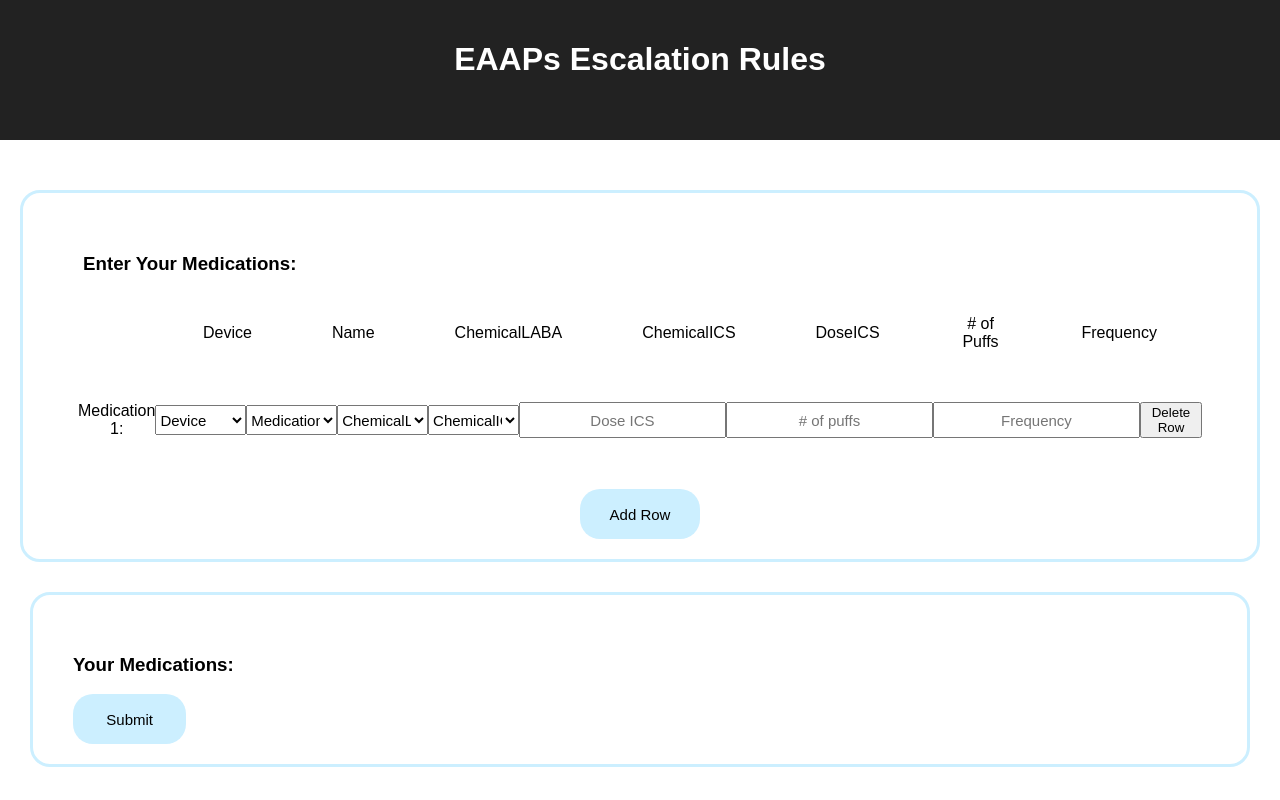
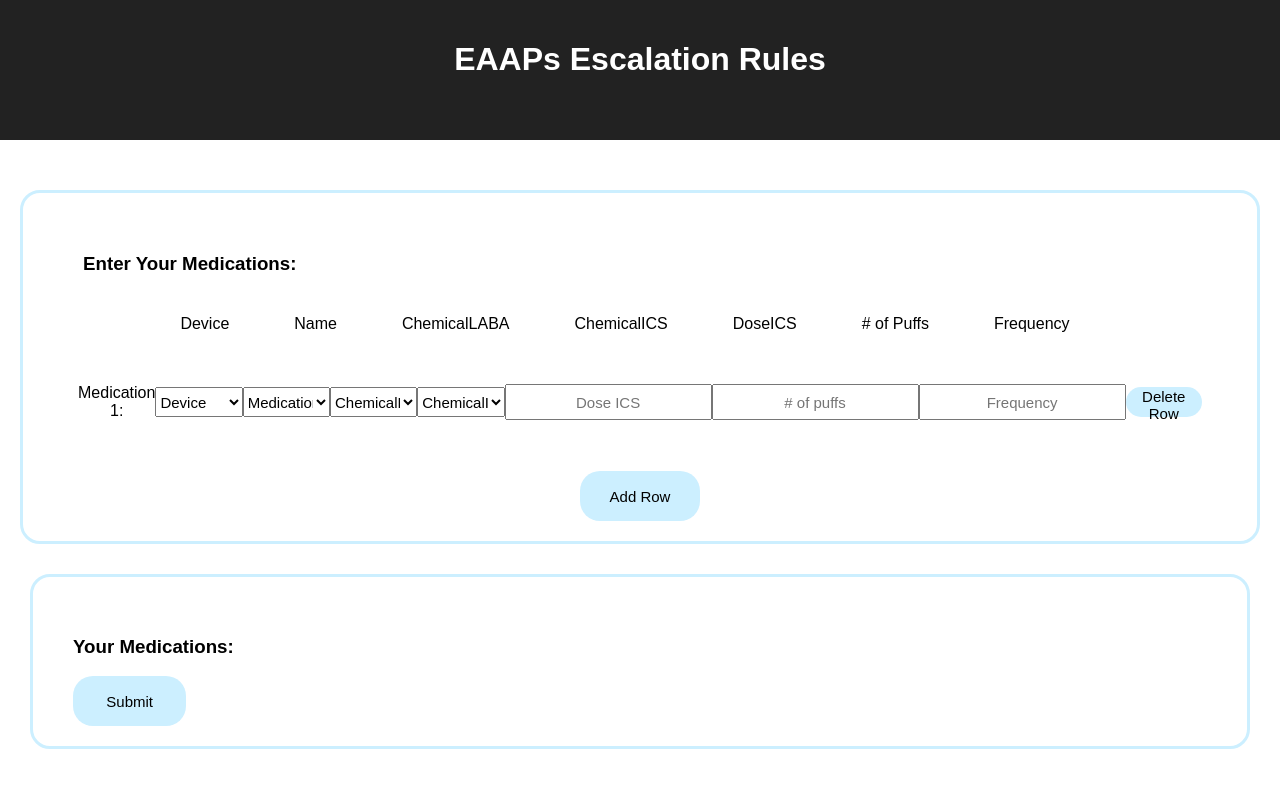
Before and after one commit to qoc-shirley/EAAPS-Rules, a React (Create React App) app: page / in a window 1280 px wide. Both pictures are taken after a click on the button "Add Row". Shown: the top 800 px of the page. Built offline with nearby package versions, Linux system fonts and the light colour scheme.

Commit message:
edited header

```diff
--- a/src/Components/MedicationTable/MedicationTable.jsx
+++ b/src/Components/MedicationTable/MedicationTable.jsx
@@ -29,7 +29,7 @@ const MedicationTable = (
     timesPerDayValue,
   } ) => {
 
-  const headerElements = ["","Device", "Name", "ChemicalLABA", "ChemicalICS", "DoseICS", "# of Puffs", "Frequency", ""];
+  const headerElements = ["", "Device", "Name", "ChemicalLABA", "ChemicalICS", "DoseICS", "# of Puffs", "Frequency", ""];
 
   const renderAddRow = () => {
     const initalInputValues =
@@ -170,7 +170,7 @@ const MedicationTable = (
             onChangeInputField={(event) => onChangeTimesPerDayValue(index, event.target.value)}
           />
           <button
-            className="button_deleteRow"
+            className="button__deleteRow"
             onClick={() => deleteRow(index)}
           >
             Delete Row
--- a/src/Components/MedicationTable/styles.css
+++ b/src/Components/MedicationTable/styles.css
@@ -26,6 +26,22 @@
     box-shadow: 0 5px 5px 0 rgba(0,0,0,0.24),0 8px 8px 0 rgba(0,0,0,0.19);
 }
 
+.medication-table .button__deleteRow {
+    width: 10%;
+    height: 30px;
+    border-radius: 20px;
+    font-size: 15px;
+    background-color: #ccefff;
+    border: none;
+    outline: none;
+    cursor: pointer;
+    transition-duration: 0.3ms;
+}
+
+.medication-table .button__deleteRow:hover {
+    box-shadow: 0 5px 5px 0 rgba(0,0,0,0.24),0 8px 8px 0 rgba(0,0,0,0.19);
+}
+
 .medication-table .main ul .row{
     margin: 20px 20px 20px 20px;
     display: flex;
@@ -42,3 +58,7 @@
 .medication-table .main ul {
     padding: 0;
 }
+
+.medication-table .medicationHeader {
+    margin: 0 70px 0 40px;
+}
--- a/src/Components/Row/styles.css
+++ b/src/Components/Row/styles.css
@@ -1,12 +1,10 @@
 .row {
     display: flex;
-    justify-content: space-between;
-    align-items: center;
+    justify-content: space-around;
 }
 
 .row li {
     list-style-type: none;
-    margin: 0 0 0 80px;
 }
 
 .row select {
```
